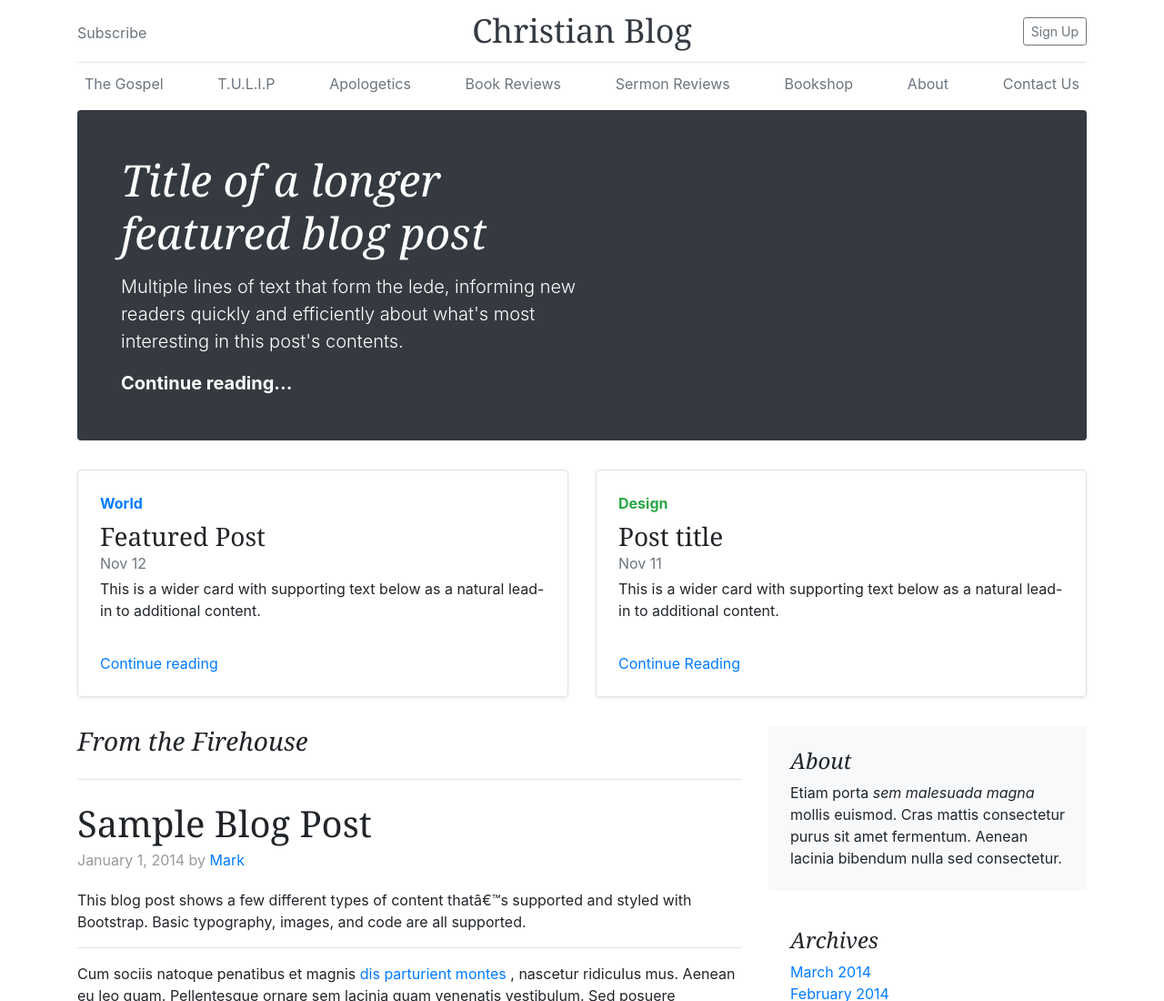
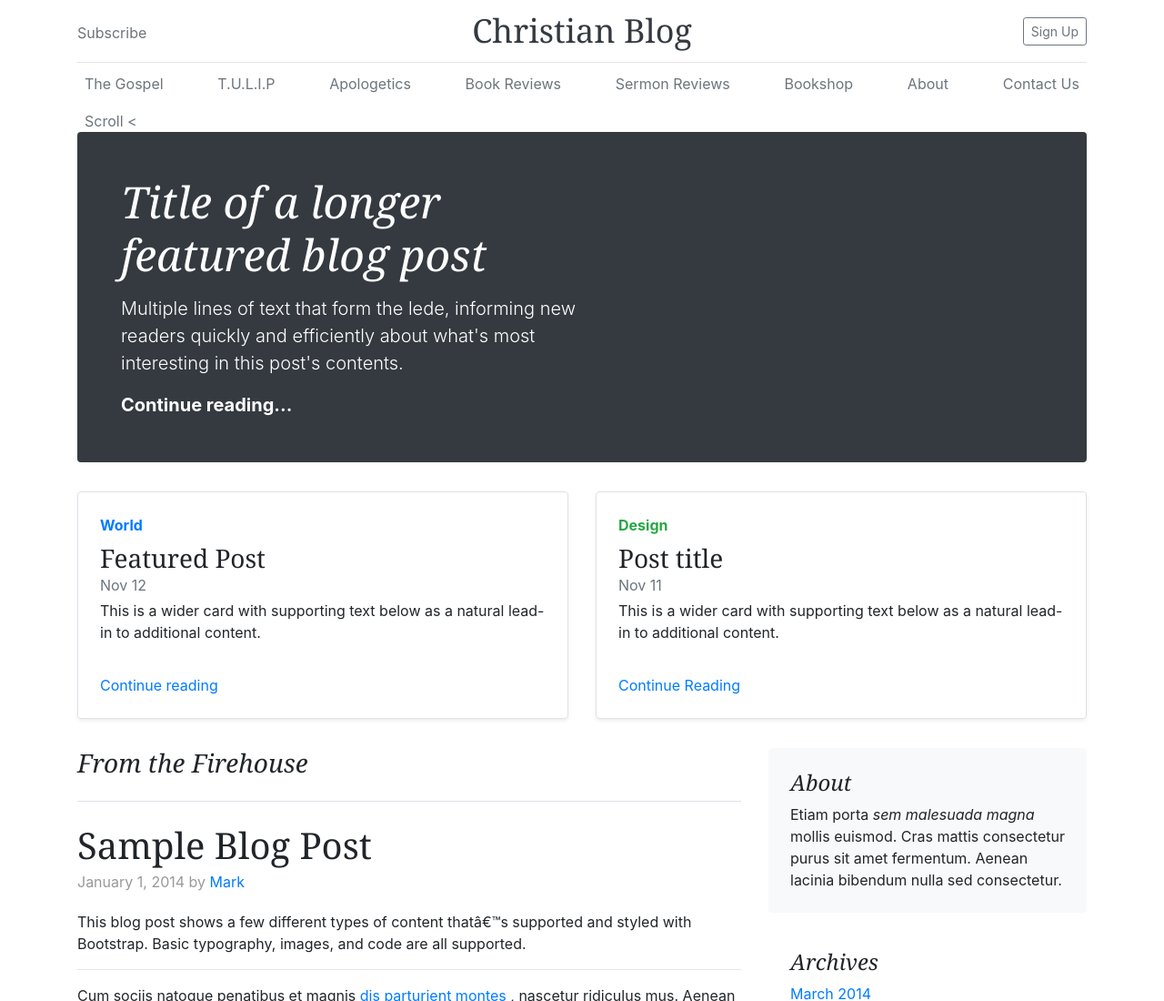
Before and after one commit to kimanicharles911/christian-blog, a plain HTML site: page index.html in a window 1280 px wide. Shown: the top 1100 px of the page at 91% size. Drawn offline with Linux system fonts and the light colour scheme.

Commit message:
added scroll element

```diff
--- a/index.html
+++ b/index.html
@@ -58,6 +58,9 @@
           <a class="p-2 text-muted" href="#">Contact Us</a>
         </nav>
       </div>
+      <nav class="">
+        <a class="p-2 text-muted" href="#">Scroll < </a>
+      </nav>
       <div class="jumbotron p-4 p-md-5 text-white rounded bg-dark">
         <div class="col-md-6 px-0">
           <h1 class="display-4 font-italic">Title of a longer featured blog post</h1>
```
